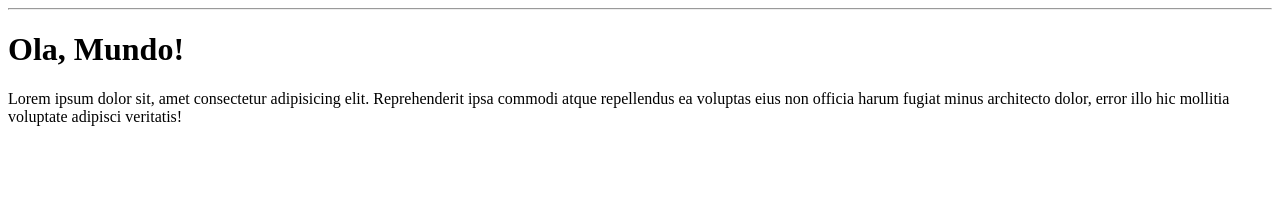
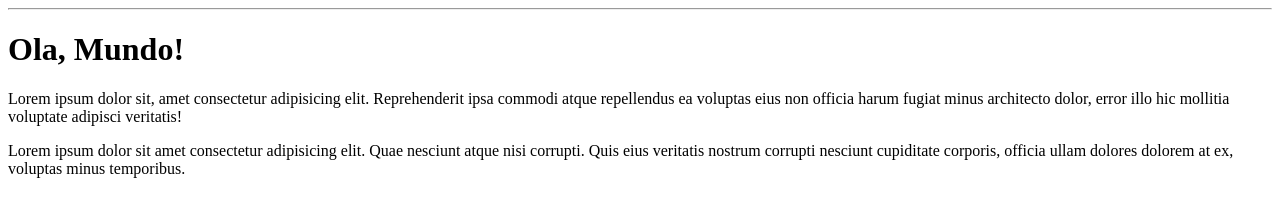
Before and after one commit to JefersonPrimer/Ola-Mundo, a plain HTML site: page site-exemplo/index.html in a window 1280 px wide. Drawn offline with Linux system fonts and the light colour scheme.

Commit message:
adicionei um paragrafo

```diff
--- a/site-exemplo/index.html
+++ b/site-exemplo/index.html
@@ -9,5 +9,6 @@
     <hr>
     <h1>Ola, Mundo!</h1>
     <p>Lorem ipsum dolor sit, amet consectetur adipisicing elit. Reprehenderit ipsa commodi atque repellendus ea voluptas eius non officia harum fugiat minus architecto dolor, error illo hic mollitia voluptate adipisci veritatis!</p>
+    <p>Lorem ipsum dolor sit amet consectetur adipisicing elit. Quae nesciunt atque nisi corrupti. Quis eius veritatis nostrum corrupti nesciunt cupiditate corporis, officia ullam dolores dolorem at ex, voluptas minus temporibus.</p>
 </body>
 </html>
```
